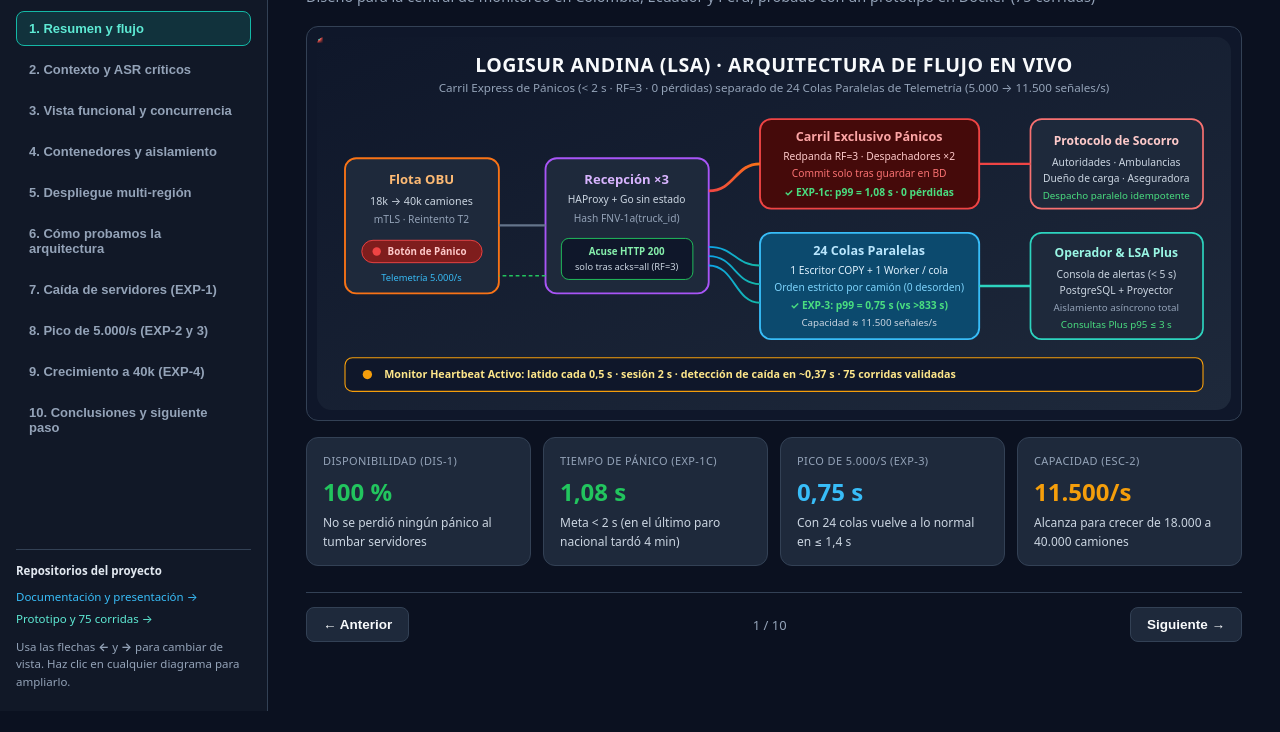
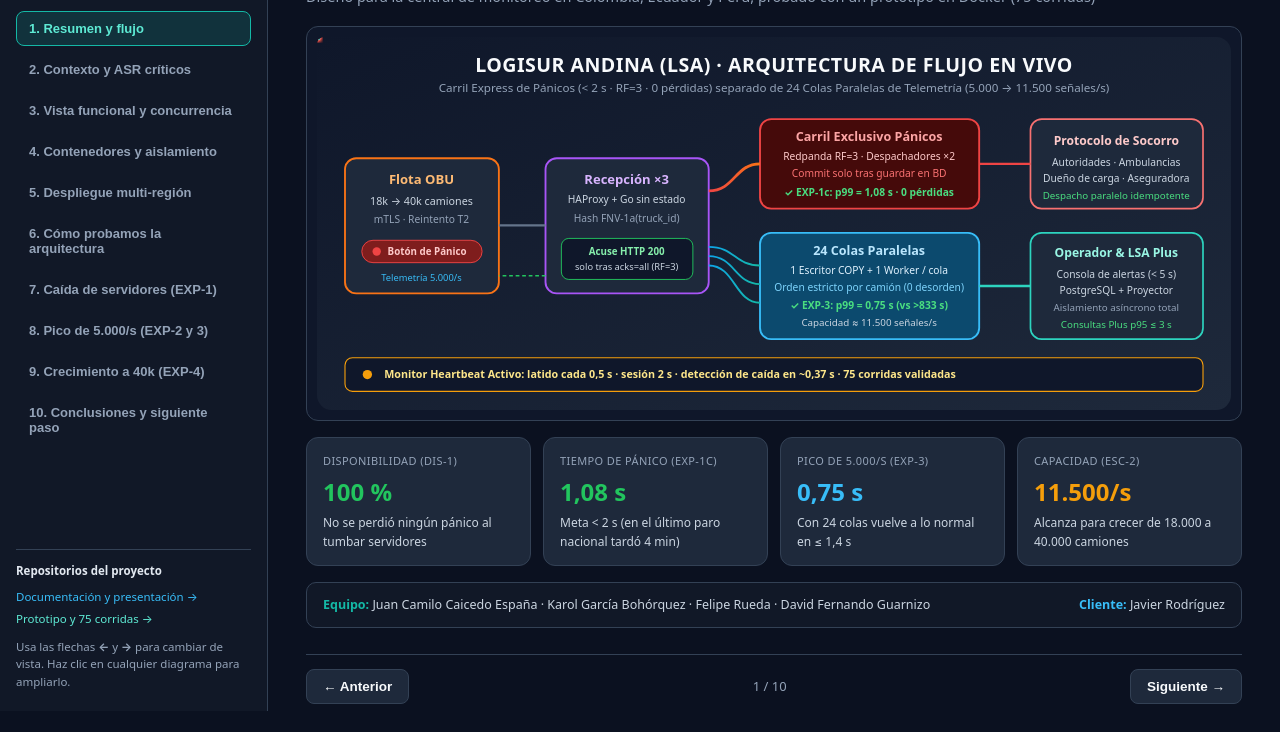
Before and after one commit to DaveGuarnizo/MATI-ArqSoft-Reto4, a plain HTML site: page index.html in a window 1280 px wide. Shown: the part 89-821 px from the top of the page. Before the commit the page ends 800 px from the top, so only its background shows below. Drawn offline with Linux system fonts and the light colour scheme.

Commit message:
Agrega integrantes del equipo y cliente en la portada y README

```diff
--- a/index.html
+++ b/index.html
@@ -173,6 +173,10 @@
       <div class="kpi"><div class="label">Tiempo de pánico (EXP-1c)</div><div class="val green">1,08 s</div><div class="sub">Meta &lt; 2 s (en el último paro nacional tardó 4 min)</div></div>
       <div class="kpi"><div class="label">Pico de 5.000/s (EXP-3)</div><div class="val blue">0,75 s</div><div class="sub">Con 24 colas vuelve a lo normal en ≤ 1,4 s</div></div>
       <div class="kpi"><div class="label">Capacidad (ESC-2)</div><div class="val amber">11.500/s</div><div class="sub">Alcanza para crecer de 18.000 a 40.000 camiones</div></div>
+    </div>
+    <div style="margin-top:16px;padding:12px 16px;background:var(--panel);border:1px solid var(--border);border-radius:10px;display:flex;justify-content:space-between;flex-wrap:wrap;gap:12px;font-size:12.5px;color:#cbd5e1;">
+      <div><span style="color:var(--teal);font-weight:700;">Equipo:</span> Juan Camilo Caicedo España · Karol García Bohórquez · Felipe Rueda · David Fernando Guarnizo</div>
+      <div><span style="color:var(--blue);font-weight:700;">Cliente:</span> Javier Rodríguez</div>
     </div>
   </section>
 
```
Also changed, not shown: 1 other file.
